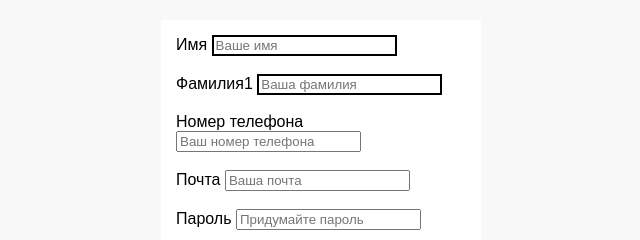
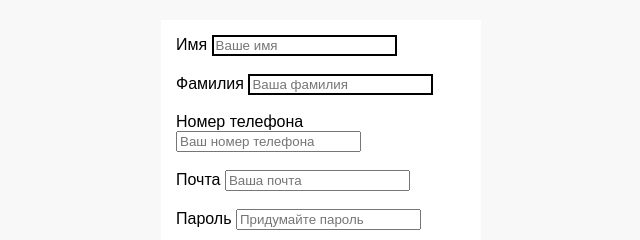
Before and after one commit to IconicVeb/Para, a plain HTML site: page html/test.html in a window 1280 px wide. Shown: the top 240 px of the page, 319-959 px from the left. Drawn offline with Linux system fonts and the light colour scheme.

Commit message:
Изменено

```diff
--- a/html/test.html
+++ b/html/test.html
@@ -13,7 +13,7 @@
         </label>
         <br>
         <br>
-        <label>Фамилия1
+        <label>Фамилия
             <input type="text" placeholder="Ваша фамилия" style="border: 2px solid black;">
         </label>
         <br>
```
